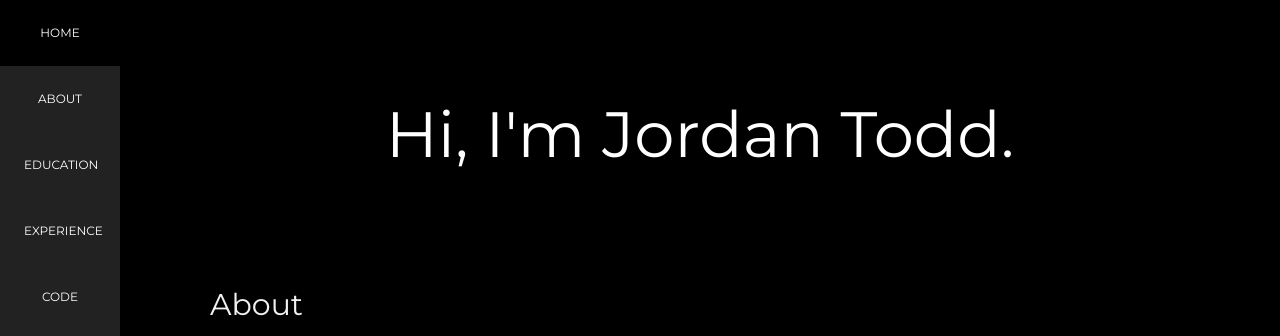
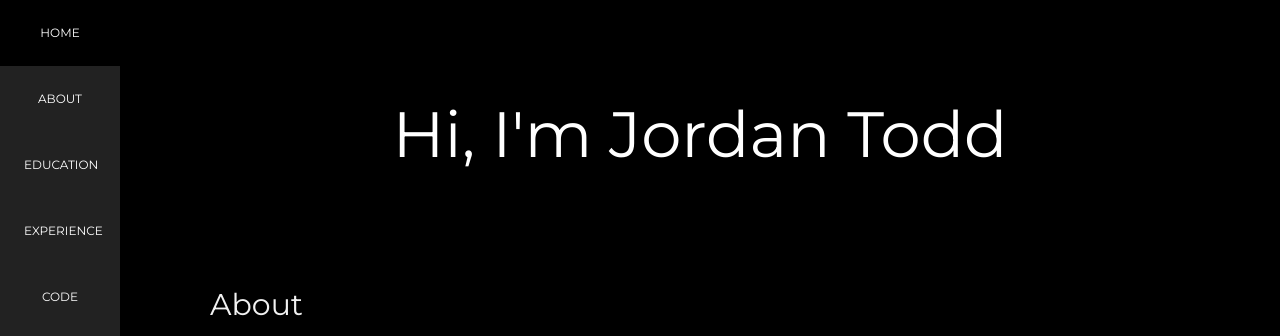
Before and after one commit to JordanRTodd/Static-Webpage, a plain HTML site: page index.html in a window 1280 px wide. Shown: the top 336 px of the page. Drawn offline with nearby package versions, Linux system fonts and the light colour scheme.

Commit message:
edited index.html to test CI/CD pipeline

```diff
--- a/index.html
+++ b/index.html
@@ -67,7 +67,7 @@ body, h1,h2,h3,h4,h5,h6 {font-family: "Montserrat", sans-serif}
 <div class="w3-padding-large" id="main">
   <!-- Header/Home -->
   <header class="w3-container w3-padding-64 w3-center w3-black" id="home">
-    <h1 class="w3-jumbo">Hi, I'm Jordan Todd.</h1>
+    <h1 class="w3-jumbo">Hi, I'm Jordan Todd</h1>
   </header>
 
   <!-- About Section -->
```
